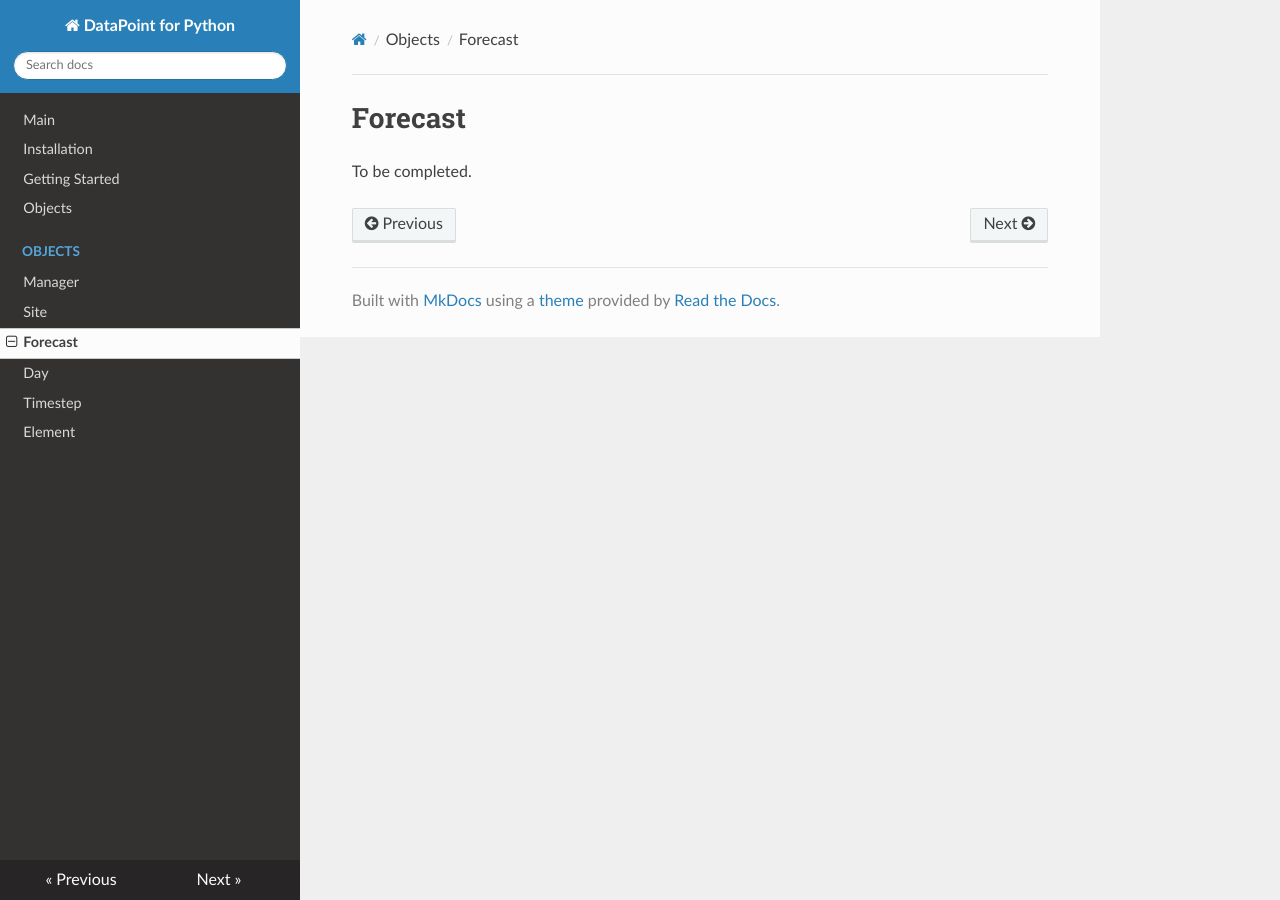
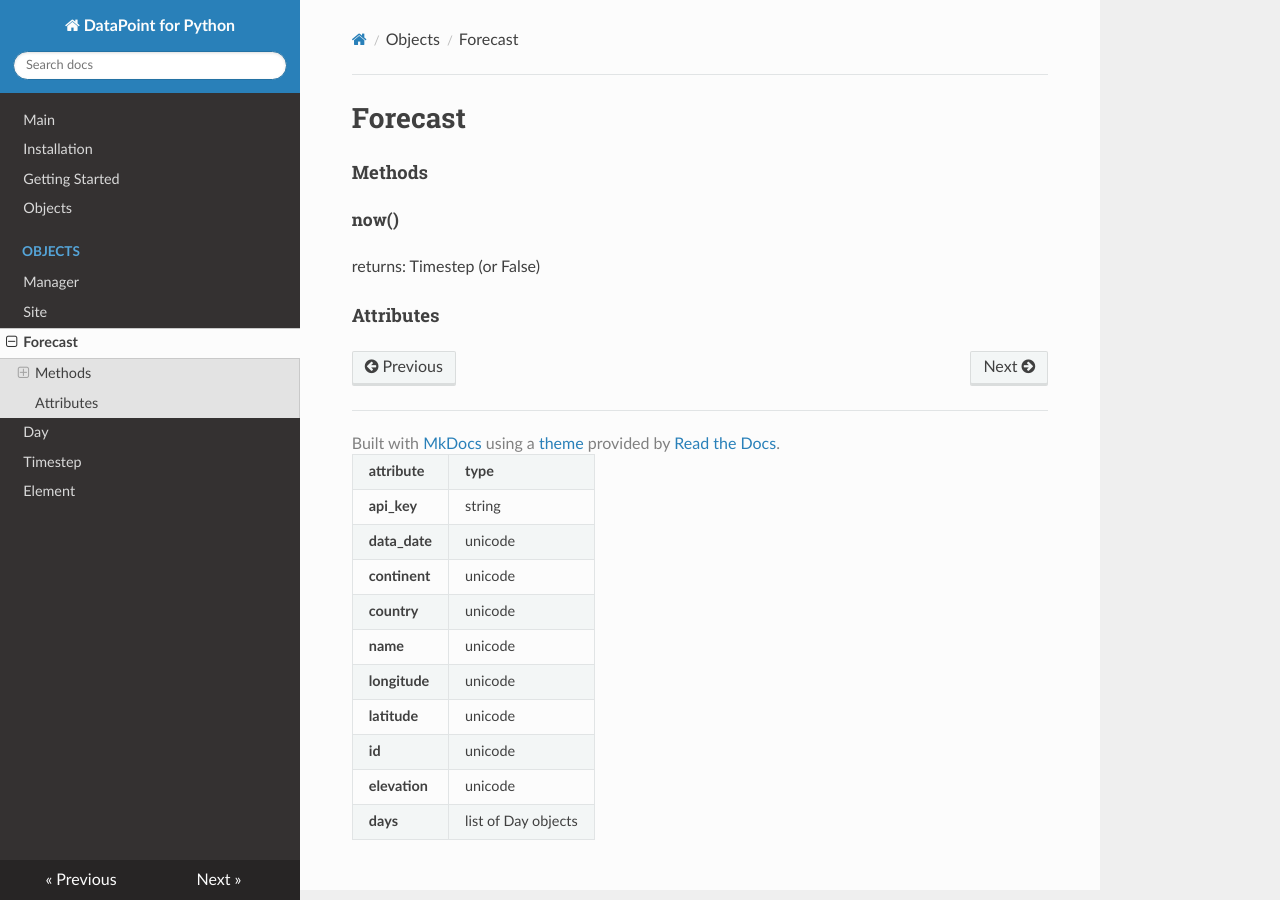
Before and after one commit to EJEP/datapoint-python, an MkDocs documentation site: the page built from docs/objects/forecast.md, in a window 1280 px wide. Built offline with MkDocs 1.6.1, drawn with Linux system fonts in a browser that asks for light colours; nearby versions of some CDN libraries; old or Windows-style settings are respelled for this version of MkDocs.

Commit message:
Type documentation

```diff
--- a/docs/objects/forecast.md
+++ b/docs/objects/forecast.md
@@ -1,3 +1,54 @@
 # Forecast
 
-To be completed.
+####Methods
+
+#####now()
+returns: Timestep (or False)
+
+####Attributes
+
+<table>
+<tr>
+<td><b>attribute</b></td>
+<td><b>type</b></td>
+</tr>
+<tr>
+<td><b>api_key</b></td>
+<td>string</td>
+</tr>
+<tr>
+<td><b>data_date</b></td>
+<td>unicode</td>
+</tr>
+<tr>
+<td><b>continent</b></td>
+<td>unicode</td>
+</tr>
+<tr>
+<td><b>country</b></td>
+<td>unicode</td>
+</tr>
+<tr>
+<td><b>name</b></td>
+<td>unicode</td>
+</tr>
+<tr>
+<td><b>longitude</b></td>
+<td>unicode</td>
+</tr>
+<tr>
+<td><b>latitude</b></td>
+<td>unicode</td>
+</tr>
+<tr>
+<td><b>id</b></td>
+<td>unicode</td>
+</tr>
+<tr>
+<td><b>elevation</b></td>
+<td>unicode</td>
+</tr>
+<tr>
+<td><b>days</b></td>
+<td>list of Day objects</td>
+</tr>
```
